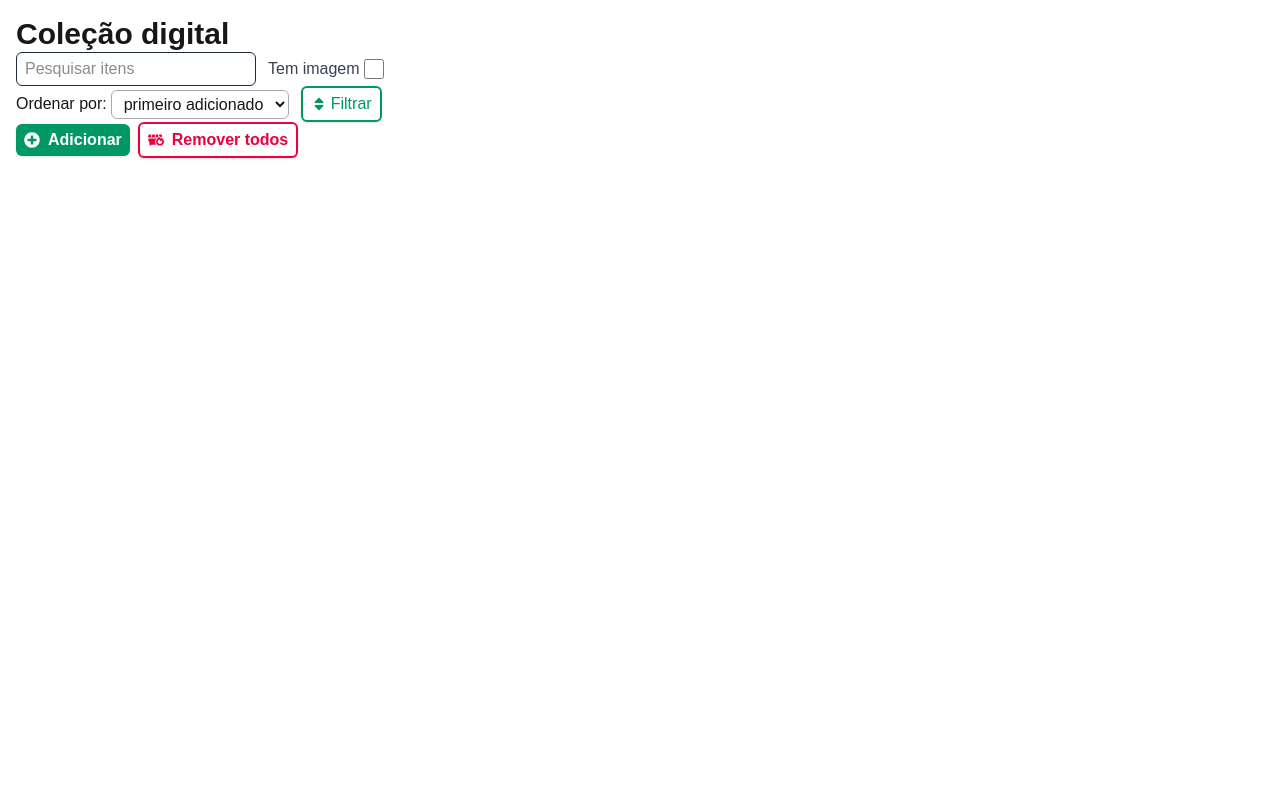
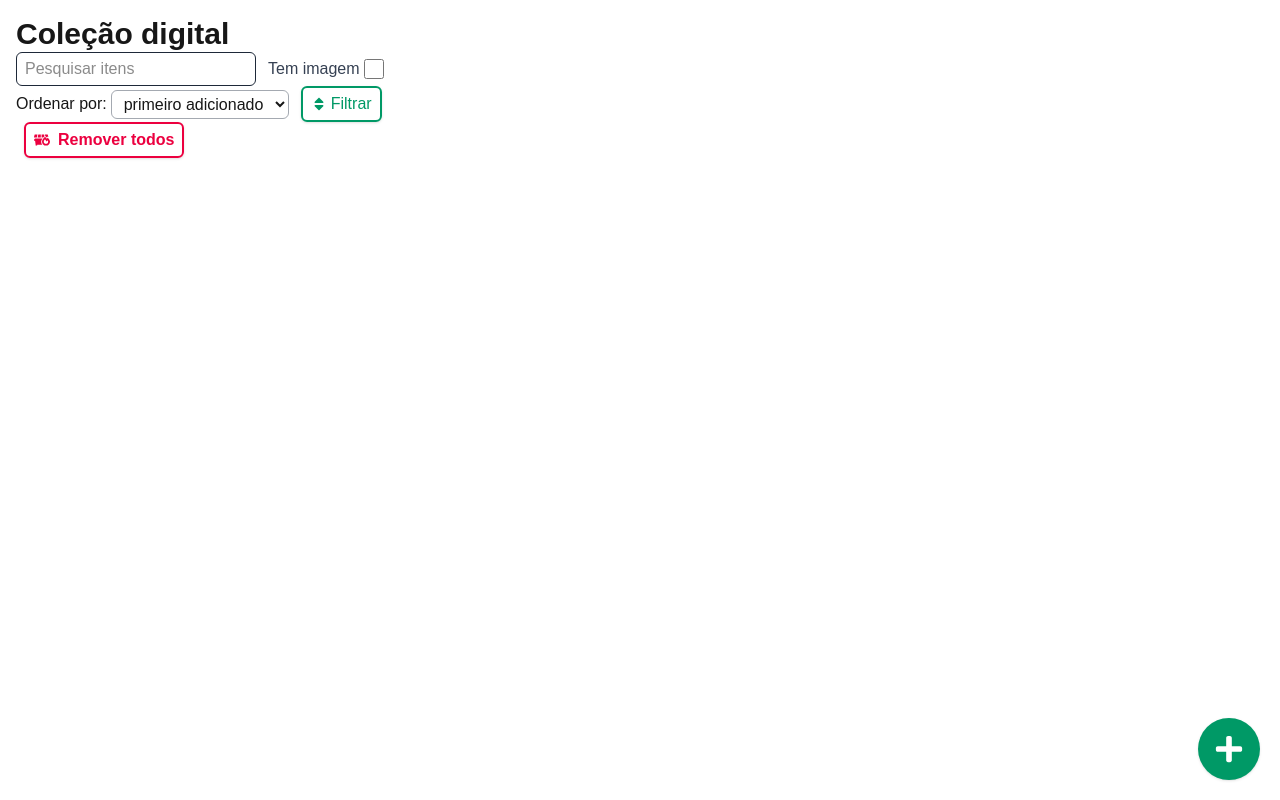
Before and after one commit to gab-souza-martins/digital-collection, a Next.js app: page / in a window 1280 px wide. Built offline with nearby package versions, Linux system fonts and the light colour scheme.

Commit message:
OpenAddFormBtn.tsx agora é um círculo e é fixado ao canto inferior direito da tela

```diff
--- a/src/app/Components/Botões/OpenAddFormBtn.tsx
+++ b/src/app/Components/Botões/OpenAddFormBtn.tsx
@@ -1,6 +1,6 @@
 "use client";
 import React from "react";
-import { FaPlusCircle } from "react-icons/fa";
+import { FaPlus } from "react-icons/fa";
 
 interface OpenAddFormBtnProps {
    openForm: () => void;
@@ -16,12 +16,14 @@ const OpenAddFormBtn: React.FC<OpenAddFormBtnProps> = ({ openForm }) => {
          <button
             onClick={handleOpen}
             type="submit"
-            className="cursor-pointer rounded-md flex items-center gap-2 py-1 px-2 text-white bg-emerald-600 border-emerald-600 shadow-sm
-             hover:bg-emerald-700 hover:border-emerald-700 hover:shadow-xl transition duration-75 ease-in-out
-             active:bg-emerald-800 active:border-emerald-700 active:shadow-md"
+            className="cursor-pointer rounded-full text-center p-4 fixed bottom-5 right-5
+                       text-xl xs:text-2xl sm:text-3xl
+                      text-white bg-emerald-600 shadow-sm
+                      hover:bg-emerald-700 hover:shadow-xl transition duration-75 ease-in-out
+                      active:bg-emerald-800 active:shadow-md"
+            aria-label="Adicionar"
          >
-            <FaPlusCircle />
-            <span className="font-semibold">Adicionar</span>
+            <FaPlus />
          </button>
       </div>
    );
```
